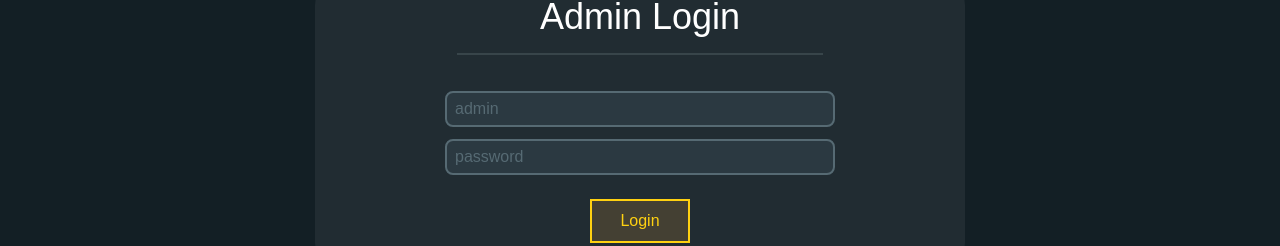
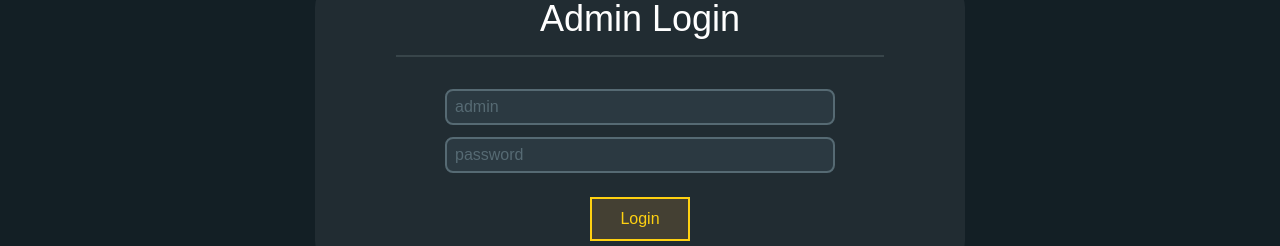
Before and after one commit to TobiasL98/Onlineumfragetool-Teamprojekt-2024, a Next.js app: page /login in a window 1280 px wide. Shown: the part 307-553 px from the top of the page. Built offline with nearby package versions, Linux system fonts and the light colour scheme.

Commit message:
bigger headline in login page

```diff
--- a/src/app/(admin)/login/page.tsx
+++ b/src/app/(admin)/login/page.tsx
@@ -2,8 +2,8 @@ import Headline from "app/components/Headline";
 export default function Page() {
 	return (
 		<div className="flex w-[650px] flex-col items-center justify-center rounded-3xl bg-borderBackgroundColor text-center">
-			<Headline className="w-3/4 flex-grow" text="Admin Login" />
-			<form className="mt-5 w-3/5 flex-grow">
+			<Headline className="w-full flex-grow" text="Admin Login" />
+			<form className="mt-4 w-3/5 flex-grow">
 				<input
 					className="mb-3 w-full rounded-lg border-2 border-inputBorderColor bg-inputBackgroundColor px-2 py-1 text-inputBorderColor placeholder-inputBorderColor focus:outline-none focus:outline-inputBorderColor"
 					placeholder="admin"
```
